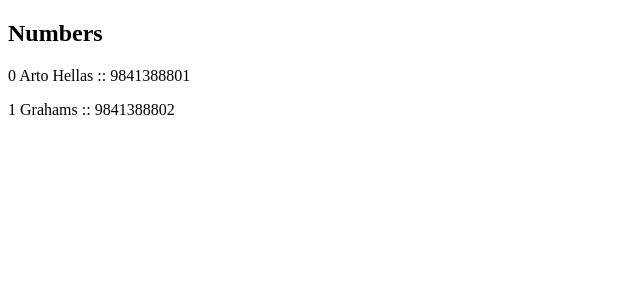
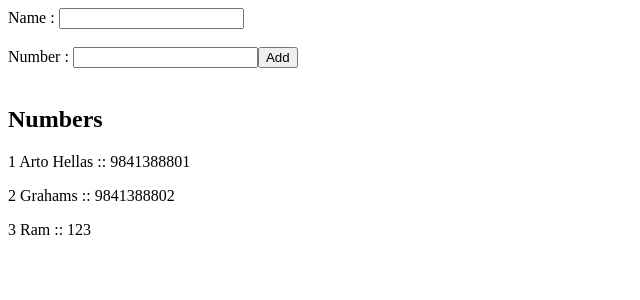
Before and after one commit to psandesh64/MERN_form, a React (Vite) app in the folder formReactProject/: page / in a window 1280 px wide. Shown: the top 300 px of the page, without its empty margins (0-640 px from the left). Built offline with nearby package versions, Linux system fonts and the light colour scheme; data requests are answered from the project's data file.

Commit message:
first commit

```diff
--- a/formReactProject/db.json
+++ b/formReactProject/db.json
@@ -1,15 +1,19 @@
 {
-    "phonebook":[
+  "phonebook": [
     {
+      "id": 1,
       "name": "Arto Hellas",
-            "number":"9841388801",
-            "id": "0"
+      "number": "9841388801"
     },
     {
+      "id": 2,
       "name": "Grahams",
-            "number":"9841388802",
-            "id": "1"
+      "number": "9841388802"
+    },
+    {
+      "id": 3,
+      "name": "Ram",
+      "number": "123"
     }
-
   ]
 }
--- a/formReactProject/src/App.jsx
+++ b/formReactProject/src/App.jsx
@@ -3,9 +3,12 @@
 import viteLogo from '/vite.svg'
 // import './App.css'
 import axios from 'axios'
+import Person from './components/phonebook'
+
 
 const App = () => {
   const [persons,setPersons] = useState([])
+  const [formArray,setformArray]=useState({'name':'','number':''})
 
   useEffect(()=>{
   const promise = axios.get('http://localhost:3001/phonebook')
@@ -14,8 +17,28 @@
     })
   },[])
 
+  const handleChange = (e) => {
+    e.preventDefault()
+    const phonebookObj = {
+      id : persons.length + 1,
+      name :formArray.name,
+      number:formArray.number
+    }
+    axios.post("http://localhost:3001/phonebook",phonebookObj)
+    .then(response=>setPersons(persons.concat(response.data)))
+    setformArray({'name':'','number':''})
+  }
+
   return (
     <div>
+      <form onSubmit={handleChange}>
+      <label>Name : </label>
+      <input onChange={(event)=>setformArray({...formArray,'name':event.target.value})} value={formArray.name}/><br/><br/>
+      <label>Number : </label>
+      <input onChange={(event)=>setformArray({...formArray,'number':event.target.value})} value={formArray.number}/>
+      <button>Add</button>
+      <br/><br/>
+    </form>
       <h2>Numbers</h2>
       {persons.map((data) => (
         <p key={data.id}>{data.id}  {data.name} :: {data.number}</p>)
--- /dev/null
+++ b/formReactProject/src/components/phonebook.jsx
@@ -0,0 +1,7 @@
+const Person =({person}) =>{
+    return <div>
+        <p>{person.name}</p>
+        <p>{person.number}</p>
+    </div>
+}
+export default Person
```
Lines whose indentation alone changed are shown as unchanged.
